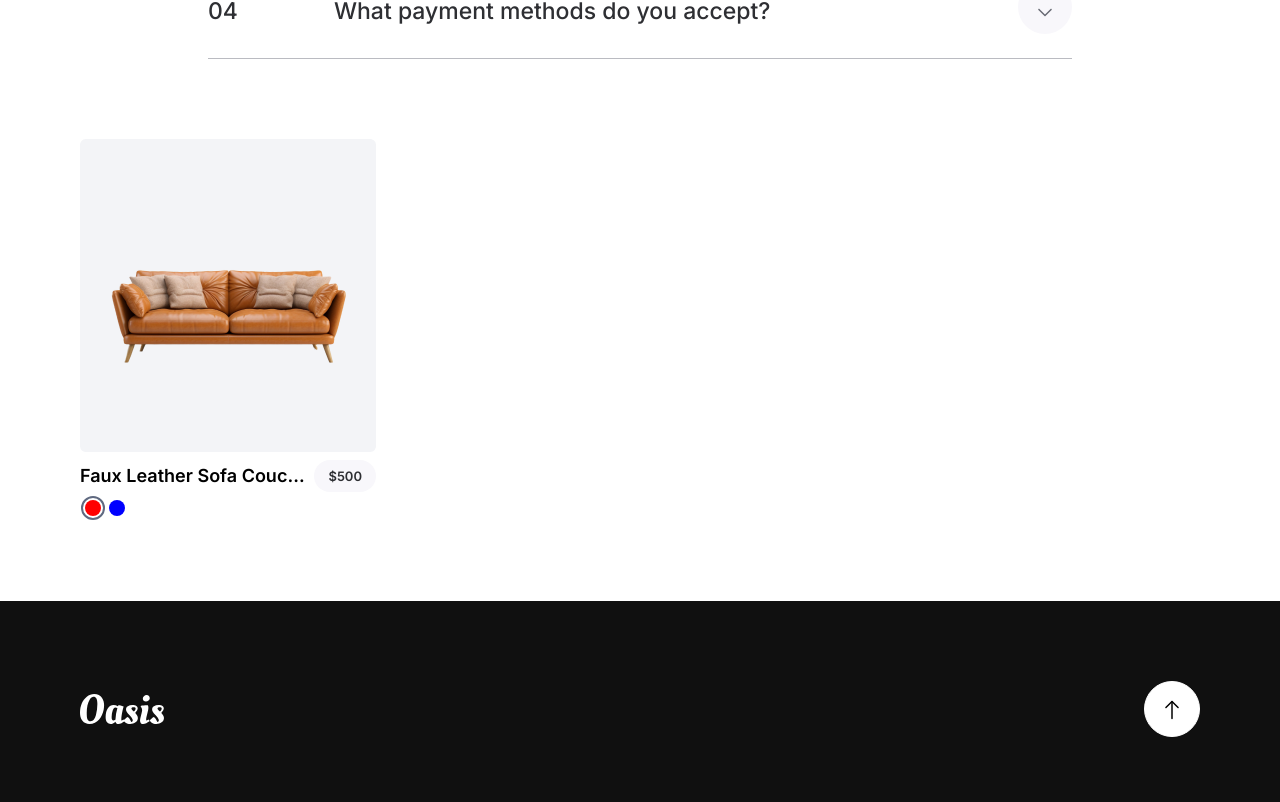
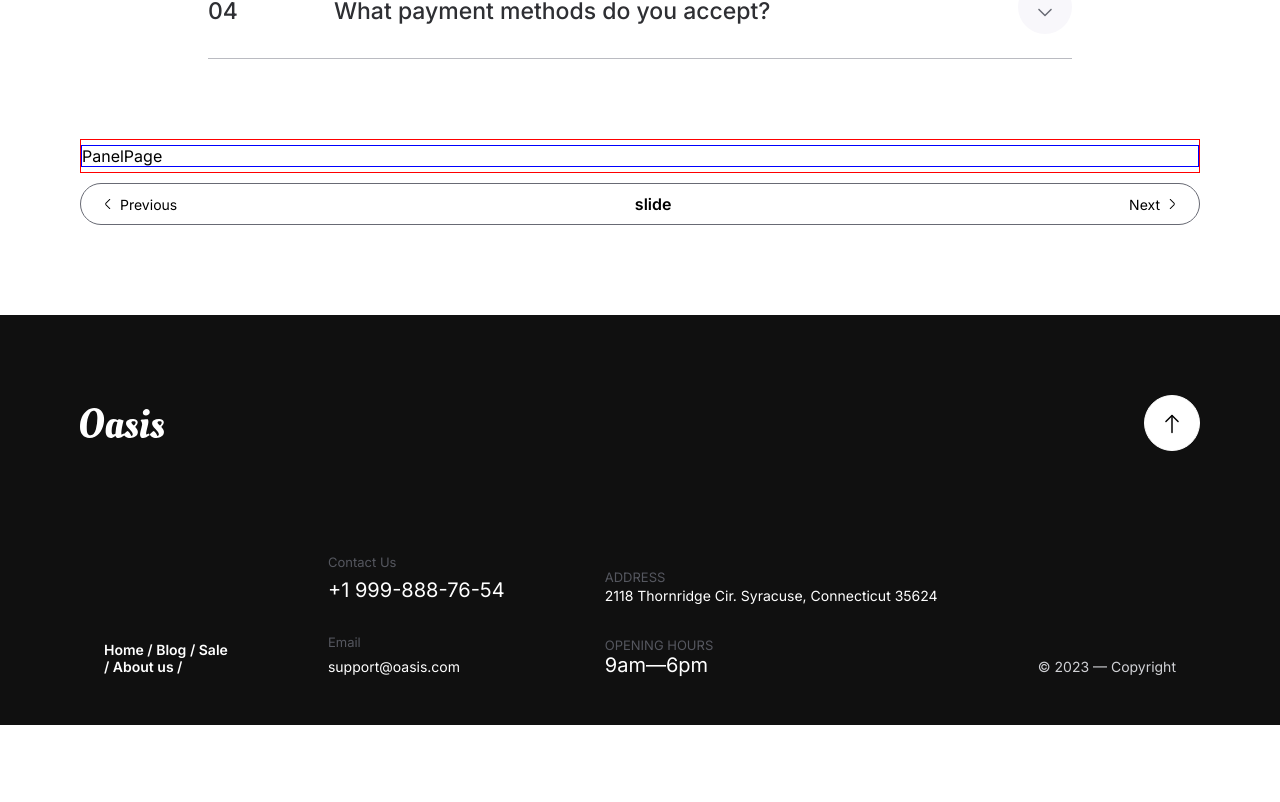
Before and after one commit to Harshit-Maurya838/oasis, a React (Vite) app in the folder client/: page / in a window 1280 px wide. Shown: the part 2838-3640 px from the top of the page. After the commit the page ends 3563 px from the top, so only its background shows below. Built offline with nearby package versions, Linux system fonts and the light colour scheme.

Commit message:
fix:conflicts

```diff
--- a/client/src/App.jsx
+++ b/client/src/App.jsx
@@ -8,6 +8,8 @@ import FaQ from "./components/ui/faq.ui.component";
 import DropDown from "./components/utils/dropdown.utils.component";
 import Product from "./components/utils/productCard.utils.component";
 import StarRating from "./components/utils/rating.utils.component";
+
+import Panel from "./components/ui/panel.ui.component";
 
 function App() {
   let data = {
@@ -56,13 +58,15 @@ function App() {
                 'itemcallback':()=>{return(null)},
               }
             ]} /> */}
-        <Product
+        {/* <Product
           imgSrc={"./img/samples/sample-image.png"}
           productName={data.title}
           price={data.basePrice}
           variants={data.variants}
           rating={data.rating}
-        />
+        /> */}
+
+          <Panel />
 
         {/* <StarRating rating={3.5} /> */}
       </section>
--- a/client/src/components/icons/chevronRight.icon.component.jsx
+++ b/client/src/components/icons/chevronRight.icon.component.jsx
@@ -1,10 +1,10 @@
 import React from 'react'
 
-function ChevronRight({ width, height = width, boxFill, fill }) {
+function ChevronRight({ width, height = width, boxFill, fill , classname }) {
   return (
-    <svg width={width} height={height} viewBox="0 0 24 24" fill={boxFill} xmlns="http://www.w3.org/2000/svg">
+    <svg className={classname} width={width} height={height} viewBox="0 0 24 24" fill={boxFill} xmlns="http://www.w3.org/2000/svg">
       <g id="chevron-right">
-        <path id="Vector" d="M8.9101 20.67C8.7201 20.67 8.5301 20.6 8.3801 20.45C8.0901 20.16 8.0901 19.68 8.3801 19.39L14.9001 12.87C15.3801 12.39 15.3801 11.61 14.9001 11.13L8.3801 4.60999C8.0901 4.31999 8.0901 3.83999 8.3801 3.54999C8.6701 3.25999 9.1501 3.25999 9.4401 3.54999L15.9601 10.07C16.4701 10.58 16.7601 11.27 16.7601 12C16.7601 12.73 16.4801 13.42 15.9601 13.93L9.4401 20.45C9.2901 20.59 9.1001 20.67 8.9101 20.67Z" fill={fill} />
+        <path id="Vector" d="M8.9101 20.67C8.7201 20.67 8.5301 20.6 8.3801 20.45C8.0901 20.16 8.0901 19.68 8.3801 19.39L14.9001 12.87C15.3801 12.39 15.3801 11.61 14.9001 11.13L8.3801 4.60999C8.0901 4.31999 8.0901 3.83999 8.3801 3.54999C8.6701 3.25999 9.1501 3.25999 9.4401 3.54999L15.9601 10.07C16.4701 10.58 16.7601 11.27 16.7601 12C16.7601 12.73 16.4801 13.42 15.9601 13.93L9.4401 20.45C9.2901 20.59 9.1001 20.67 8.9101 20.67Z"  />
       </g>
     </svg>
 
--- /dev/null
+++ b/client/src/components/ui/panel.ui.component.jsx
@@ -0,0 +1,30 @@
+import React, { useState, useRef } from "react";
+import PanelPage from "../utils/panelpage.utils.component";
+import "../../styles/panel/main.panel.styles.css";
+import SildeButton from "../utils/slidebutton.utils.component";
+
+function Panel({ pages = 4, children }) {
+  const [currentSlide, setCurrentSlide] = useState(0);
+  const panelDom = useRef(null);
+  const slide = (value) => {
+    setCurrentSlide(value);
+    console.log(currentSlide)
+    panelDom.current.scrollLeft =
+      panelDom.current.children[currentSlide].offsetLeft;
+  };
+
+  return (
+    <div>
+      <div ref={panelDom} className="panelDom">
+        {[...Array(pages)].map((_, index) => {
+          return <PanelPage key={index} />;
+        })}
+      </div>
+      <div className="navigation">
+        <SildeButton intial={currentSlide} changer={slide} />
+      </div>
+    </div>
+  );
+}
+
+export default Panel;
--- /dev/null
+++ b/client/src/components/utils/panelpage.utils.component.jsx
@@ -0,0 +1,10 @@
+import React from 'react';
+import '../../styles/utils/panelpage.utils.styles.css';
+
+function PanelPage() {
+  return (
+    <div className='panelPage' >PanelPage</div>
+  )
+}
+
+export default PanelPage
--- /dev/null
+++ b/client/src/components/utils/slidebutton.utils.component.jsx
@@ -0,0 +1,32 @@
+import React from "react";
+import "../../styles/utils/slidebutton.utils.styles.css";
+import ChevronRight from "../icons/chevronRight.icon.component";
+function SildeButton({ total = 2, text = "slide", initial, changer }) {
+    console.log(initial)
+  const handlePrev = () => {
+    initial > 0 ? changer(initial - 1) : changer(initial);
+  };
+
+  const handleNext = () => {
+    changer(initial + 1);
+    initial += 1
+  };
+
+  return (
+    <div className="slideDom">
+      <div className="prev nav" onClick={handlePrev}>
+        <ChevronRight classname="inverted icon" />
+        <p className="text-14-regular">Previous</p>
+      </div>
+      <div className="text">
+        <p className="text-16-semibold">{text}</p>
+      </div>
+      <div className="next nav" onClick={handleNext}>
+        <p className="text-14-regular">Next</p>
+        <ChevronRight classname="icon" />
+      </div>
+    </div>
+  );
+}
+
+export default SildeButton;
--- /dev/null
+++ b/client/src/styles/panel/main.panel.styles.css
@@ -0,0 +1,20 @@
+.panelDom{
+    display: flex;
+    flex-direction: row;
+    justify-content: center;
+    align-items: center;
+    width: 100%;
+    height: 100%;
+    border: 1px solid red;
+    padding: 5px 0;
+    overflow-x:hidden;
+    align-items: center;
+    justify-content:start;
+    white-space: nowrap;
+    scroll-snap-type:x mandatory;
+    scroll-behavior: smooth;
+}
+
+.navigation{
+    width: 100%;
+}
--- /dev/null
+++ b/client/src/styles/utils/panelpage.utils.styles.css
@@ -0,0 +1,7 @@
+.panelPage{
+    border: 1px solid blue;
+    width: 100%;
+    height: 100%;
+    flex: 0 0 auto;
+    scroll-snap-align: start;
+}
--- /dev/null
+++ b/client/src/styles/utils/slidebutton.utils.styles.css
@@ -0,0 +1,29 @@
+
+.inverted{
+    transform: rotateZ(180deg);
+}
+
+.slideDom{
+    display: flex;
+    flex-direction: row;
+    align-items: center;
+    justify-content: space-between;
+    border: 1px solid var(--bTertiary);
+    border-radius: 300px;
+    overflow: hidden;
+    padding: 10px 20px;
+    margin: 10px 0;
+}
+
+.icon{
+    width: 14px;
+    height: 14px;
+}
+
+.nav{
+    display: flex;
+    flex-direction: row;
+    align-items: center;
+    justify-content: center;
+    gap: 5px;
+}
```
